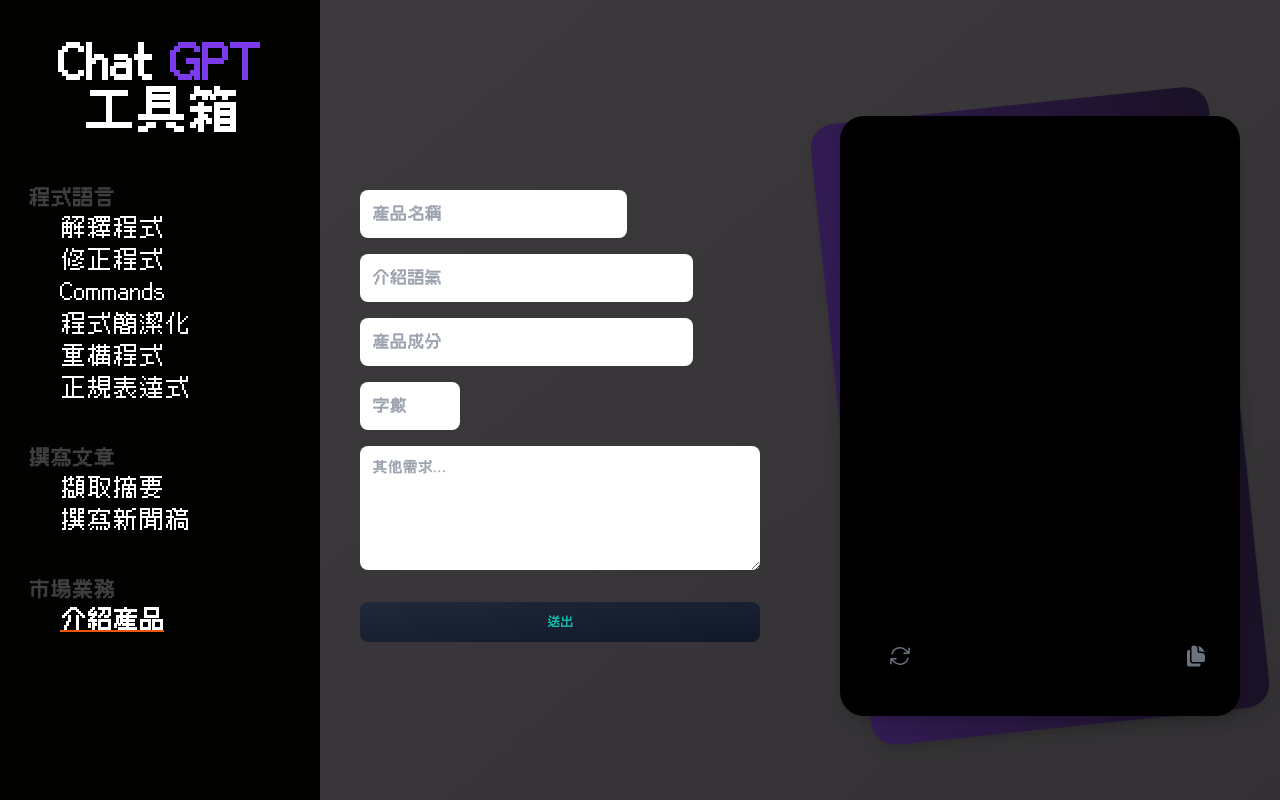
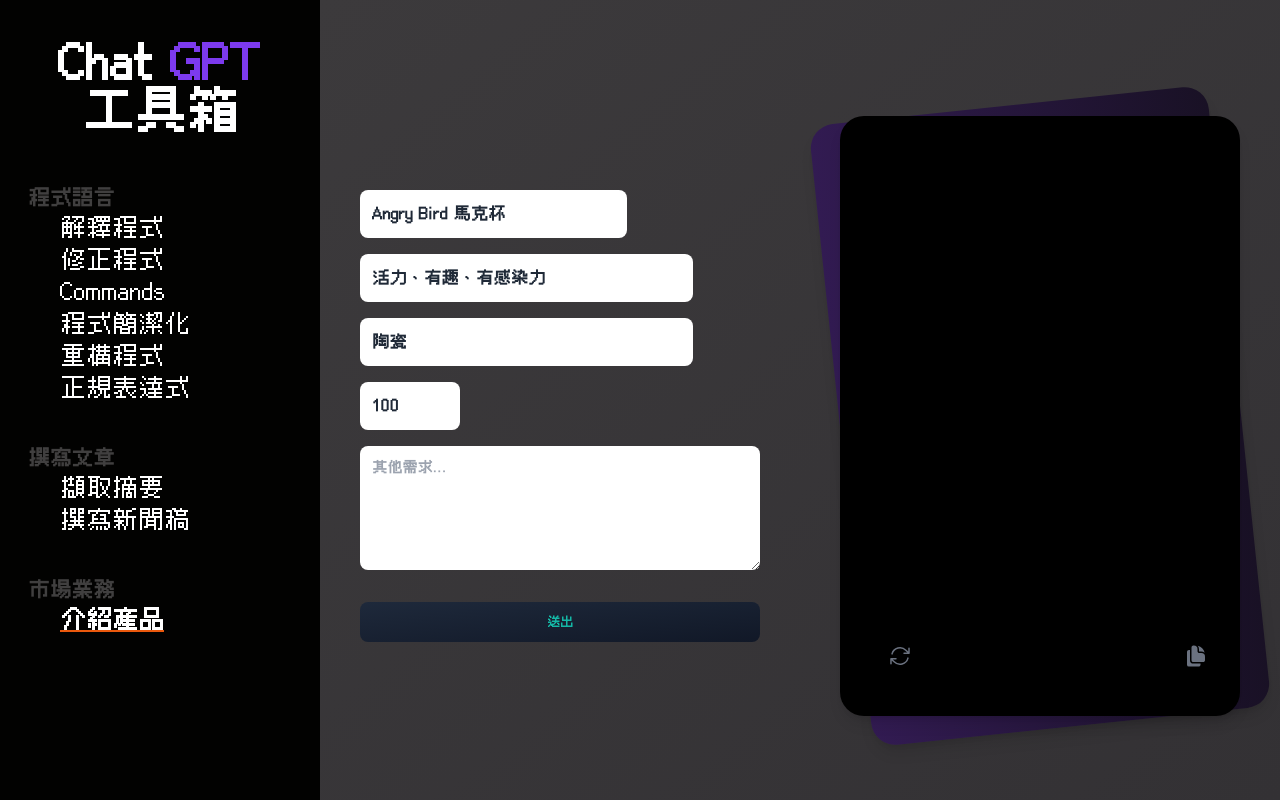
Before and after one commit to pattinsonfuture/chatgpt-tool-site, a Next.js app: page /toolbox/introduce in a window 1280 px wide. Built offline with nearby package versions, Linux system fonts and the light colour scheme.

Commit message:
refactor: 💡 重構introduce內容、拉出Toolbox、ToolboxChooseForm
components\Toolbox.tsx components\ToolboxChooseForm.tsx

```diff
--- a/app/page.tsx
+++ b/app/page.tsx
@@ -1,6 +1,11 @@
 import Robot from "@/components/Robot";
 import StartButton from "@/components/StartButton";
+import { Metadata } from "next";
 import Link from "next/link";
+
+export const metadata: Metadata = {
+  title: "首頁",
+};
 
 export default function Home() {
   return (
--- a/app/toolbox/introduce/page.tsx
+++ b/app/toolbox/introduce/page.tsx
@@ -1,4 +1,4 @@
-import Introduce from "@/components/Introduce";
+import Toolbox from "@/components/Toolbox";
 import { Metadata } from "next";
 
 export const metadata: Metadata = {
@@ -8,7 +8,7 @@
 export default function page() {
   return (
     <>
-      <Introduce />
+      <Toolbox toolboxcategory="introduce" />
     </>
   );
 }
--- a/components/IntroduceForm.tsx
+++ b/components/IntroduceForm.tsx
@@ -1,15 +1,32 @@
 "use client";
 
-import { FormEvent, useState } from "react";
-import { Form } from "./Introduce";
+import {
+  CombinedFormInput,
+  IntroduceFormInput,
+  ToolboxChooseFormProps,
+} from "@/constants/toolbox-typings";
+import { useEffect } from "react";
 
-interface IntroduceFormProps {
-  handleSubmit: (e: FormEvent<HTMLFormElement>) => void;
-  setForm: (form: Form) => void;
-  form: Form;
-}
+// 預設值
+const defaultForm = {
+  product_name: "Angry Bird 馬克杯",
+  introductory_tone: "活力、有趣、有感染力",
+  ingredients: "陶瓷",
+  length: 100,
+  other: "",
+} as CombinedFormInput;
 
-function IntroduceForm({ handleSubmit, setForm, form }: IntroduceFormProps) {
+function IntroduceForm({
+  handleSubmit,
+  setForm,
+  form,
+}: ToolboxChooseFormProps) {
+  // 第一次寫入預設值
+  useEffect(() => {
+    setForm(defaultForm);
+    // eslint-disable-next-line react-hooks/exhaustive-deps
+  }, []);
+
   return (
     <div className=" my-auto items-center">
       <form className="p-10" onSubmit={handleSubmit}>
@@ -20,6 +37,7 @@
           <input
             type="text"
             name="product_name"
+            defaultValue={form.product_name ?? defaultForm.product_name}
             onChange={(e) => setForm({ ...form, product_name: e.target.value })}
             placeholder="產品名稱"
             className="w-8/12 mt-2 py-3 px-3 rounded-lg bg-white dark:bg-gray-800 border-none  border-gray-400 dark:border-gray-700 text-gray-800 dark:text-gray-50 font-semibold  focus:outline-none"
@@ -32,6 +50,9 @@
           <input
             type="text"
             name="introductory_tone"
+            defaultValue={
+              form.introductory_tone ?? defaultForm.introductory_tone
+            }
             onChange={(e) =>
               setForm({ ...form, introductory_tone: e.target.value })
             }
@@ -46,6 +67,7 @@
           <input
             type="text"
             name="ingredients"
+            defaultValue={form.ingredients ?? defaultForm.ingredients}
             onChange={(e) => setForm({ ...form, ingredients: e.target.value })}
             placeholder="產品成分"
             className="w-10/12 mt-2 py-3 px-3 rounded-lg bg-white dark:bg-gray-800 border-none  border-gray-400 dark:border-gray-700 text-gray-800 dark:text-gray-50 font-semibold  focus:outline-none"
@@ -60,6 +82,7 @@
             name="length"
             min={0}
             max={400}
+            defaultValue={form.length ?? defaultForm.length}
             onChange={(e) => setForm({ ...form, length: +e.target.value })}
             placeholder="字數"
             className="w-[100px] mt-2 py-3 px-3 rounded-lg bg-white dark:bg-gray-800 border-none  border-gray-400 dark:border-gray-700 text-gray-800 dark:text-gray-50 font-semibold  focus:outline-none"
@@ -72,6 +95,7 @@
           <textarea
             name="other"
             rows={5}
+            defaultValue={form.other ?? defaultForm.other}
             onChange={(e) => setForm({ ...form, other: e.target.value })}
             placeholder="其他需求..."
             className="py-3 px-3 focus:shadow-soft-primary-outline min-h-unset text-sm leading-5.6 ease-soft block h-auto w-full appearance-none rounded-lg border-none bg-white dark:bg-gray-800 bg-clip-padding text-gray-800 dark:text-gray-50 font-semibold outline-none transition-all focus:outline-none"></textarea>
--- a/components/Introduce.tsx
+++ b/components/Toolbox.tsx
@@ -1,33 +1,25 @@
 "use client";
 
 import { FormEvent, useState } from "react";
-import IntroduceForm from "./IntroduceForm";
 import RobotResponseCard from "./RobotResponseCard";
 import toast from "react-hot-toast";
+import {
+  toolboxcategory,
+  CombinedFormInput,
+} from "@/constants/toolbox-typings";
+import ToolboxChooseForm from "./ToolboxChooseForm";
+import { ChoosePrompt } from "@/lib/ChoosePrompt";
 
-export interface Form {
-  product_name: string;
-  introductory_tone: string;
-  ingredients: string;
-  length: number;
-  other: string;
-}
-
-function Introduce() {
-  const [form, setForm] = useState<Form>({
-    product_name: "",
-    introductory_tone: "",
-    ingredients: "",
-    length: 0,
-    other: "",
-  });
+function Toolbox({ toolboxcategory }: { toolboxcategory: toolboxcategory }) {
+  const [form, setForm] = useState<CombinedFormInput>({} as CombinedFormInput);
   const [thinking, setThinking] = useState("");
   const [loading, setLoading] = useState(false);
 
   // form送出請求
   const handleSubmit = async (e: FormEvent<HTMLFormElement>) => {
     e.preventDefault();
-    console.log("submit", form);
+    // 送出前先清空機器人回應
+    setThinking("");
 
     const response = await fetch("/api/SendChatGPT", {
       method: "POST",
@@ -36,7 +28,7 @@
       },
       // messages 送出是使用ChatCompletionsMessage的interface 機器人role是assistant 人類role是user 取最後五段話
       body: JSON.stringify({
-        prompt: `老闆:用${form.introductory_tone}的語氣描述「${form.product_name}」，列舉成分${form.ingredients}的效益，並且使用${form.length}個字。${form.other}\n你:`,
+        prompt: ChoosePrompt(toolboxcategory, form),
       }),
     });
 
@@ -84,10 +76,11 @@
   };
   return (
     <>
-      <IntroduceForm
+      <ToolboxChooseForm
+        toolboxcategory={toolboxcategory}
+        setForm={setForm}
+        form={form}
         handleSubmit={handleSubmit}
-        form={form}
-        setForm={setForm}
       />
       <RobotResponseCard
         message={thinking}
@@ -98,4 +91,4 @@
   );
 }
 
-export default Introduce;
+export default Toolbox;
--- /dev/null
+++ b/components/ToolboxChooseForm.tsx
@@ -0,0 +1,12 @@
+import { ToolboxChooseFormProps } from "@/constants/toolbox-typings";
+import IntroduceForm from "./IntroduceForm";
+
+function ToolboxChooseForm(props: ToolboxChooseFormProps) {
+  if (props.toolboxcategory === "introduce") {
+    return <IntroduceForm {...props} />;
+  } else {
+    return <div>其他表單</div>;
+  }
+}
+
+export default ToolboxChooseForm;
--- /dev/null
+++ b/lib/ChoosePrompt.ts
@@ -0,0 +1,10 @@
+import { CombinedFormInput, toolboxcategory } from "@/constants/toolbox-typings";
+
+export const ChoosePrompt = (toolboxcategory:toolboxcategory,form:CombinedFormInput) => {
+    if (toolboxcategory === "introduce") {
+        return `老闆:用${form.introductory_tone}的語氣描述「${form.product_name}」，列舉成分${form.ingredients}的效益，大約使用${form.length}個字來描述。${form.other??""}\n你:`
+    }else if (toolboxcategory === "pressrelease") {
+        return `老闆:寫一篇關於「${form.title}」的新聞稿，關鍵字有${form.keywords}。\n你:`
+    }
+    return `老闆:寫一篇關於「${form.title}」的新聞稿，關鍵字有${form.keywords}。\n你:`
+}
--- a/lib/QueryStream.ts
+++ b/lib/QueryStream.ts
@@ -23,7 +23,7 @@
       body: JSON.stringify(payload),
     });
 
-    console.log("payload", payload);
+    // console.log("payload", payload);
 
 
     // const res = await openai.createCompletion({
@@ -72,7 +72,7 @@
         // https://web.dev/streams/#asynchronous-iteration
 
         for await (const chunk of res.body as any) {
-          console.log('chunk', decoder.decode(chunk));
+          // console.log('chunk', decoder.decode(chunk));
 
           parser.feed(decoder.decode(chunk));
         }
```
Also changed, not shown: constants/toolbox-typings.d.ts (added, +33 -0 lines).
